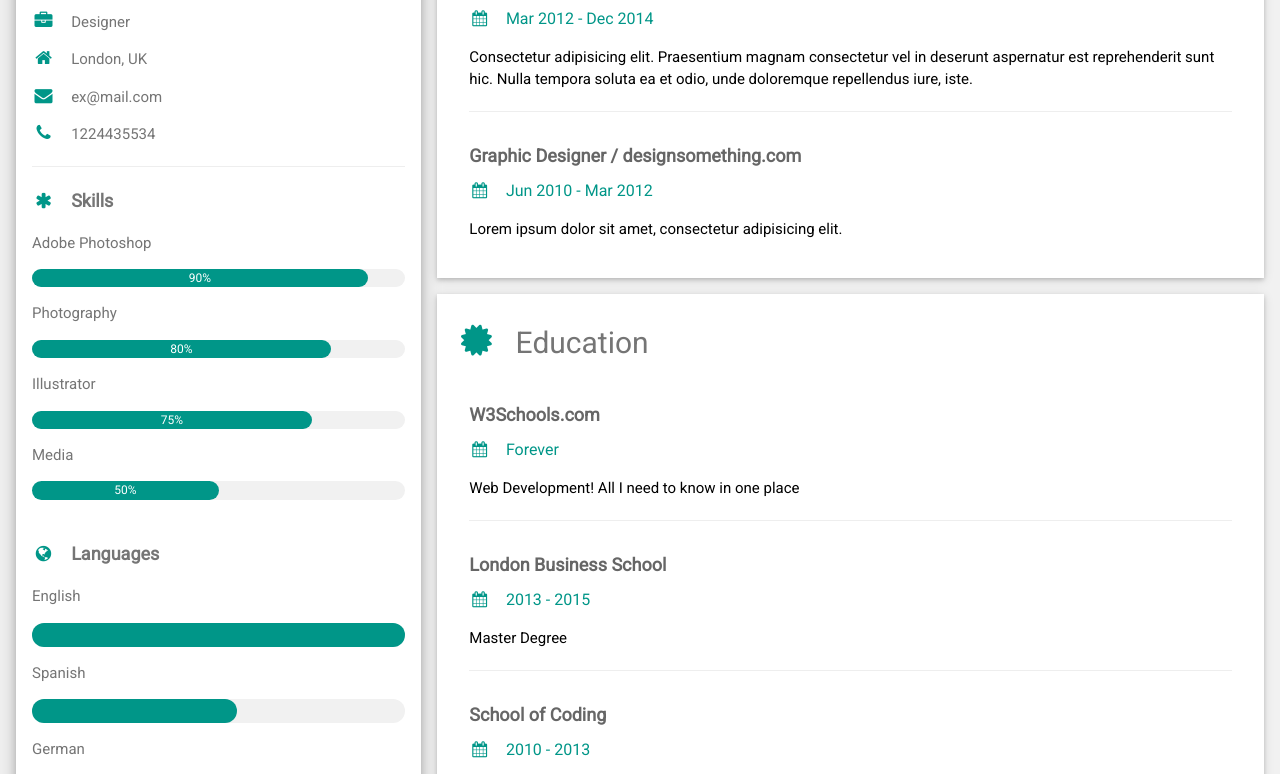
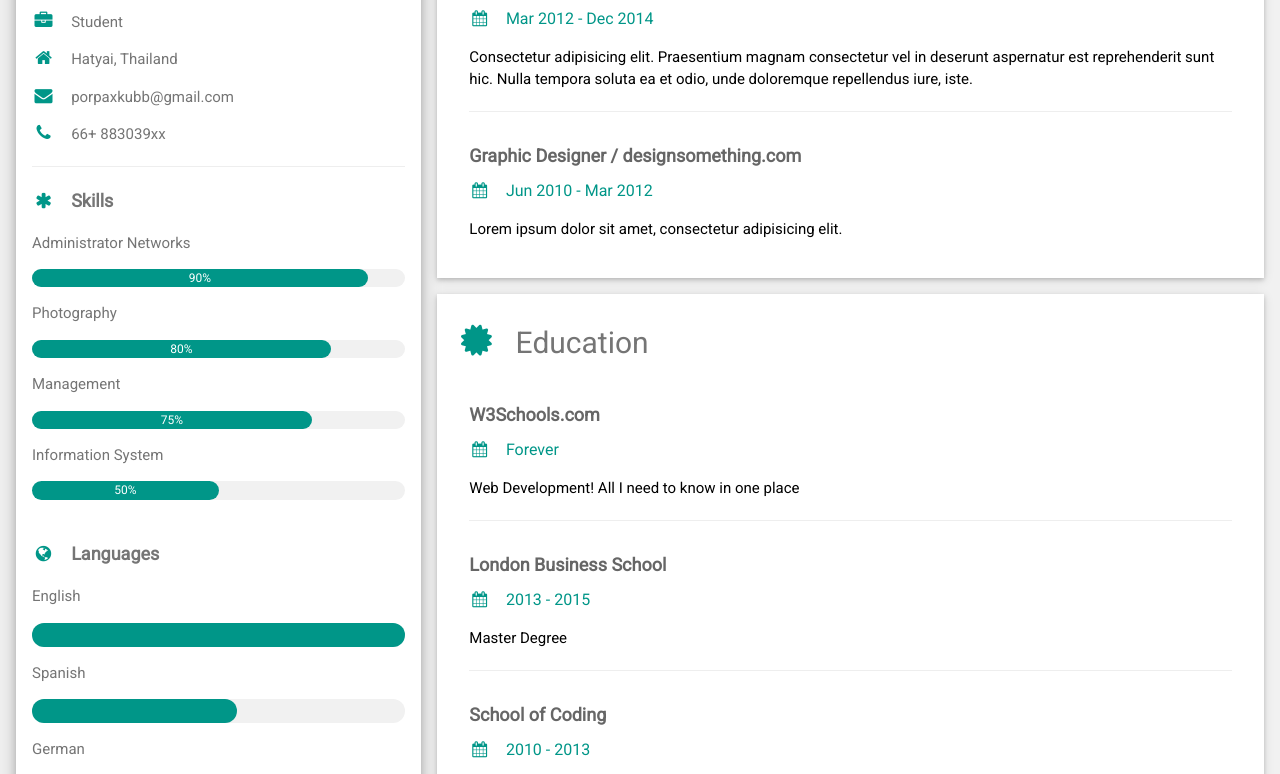
Before and after one commit to phutares/project01, a plain HTML site: page index.html in a window 1280 px wide. Shown: the part 326-1100 px from the top of the page. Drawn offline with Linux system fonts and the light colour scheme.

Commit message:
Update index.html

```diff
--- a/index.html
+++ b/index.html
@@ -28,14 +28,14 @@ html,body,h1,h2,h3,h4,h5,h6 {font-family: "Roboto", sans-serif}
           </div>
         </div>
         <div class="w3-container">
-          <p><i class="fa fa-briefcase fa-fw w3-margin-right w3-large w3-text-teal"></i>Designer</p>
-          <p><i class="fa fa-home fa-fw w3-margin-right w3-large w3-text-teal"></i>London, UK</p>
-          <p><i class="fa fa-envelope fa-fw w3-margin-right w3-large w3-text-teal"></i>ex@mail.com</p>
-          <p><i class="fa fa-phone fa-fw w3-margin-right w3-large w3-text-teal"></i>1224435534</p>
+          <p><i class="fa fa-briefcase fa-fw w3-margin-right w3-large w3-text-teal"></i>Student</p>
+          <p><i class="fa fa-home fa-fw w3-margin-right w3-large w3-text-teal"></i>Hatyai, Thailand</p>
+          <p><i class="fa fa-envelope fa-fw w3-margin-right w3-large w3-text-teal"></i>porpaxkubb@gmail.com</p>
+          <p><i class="fa fa-phone fa-fw w3-margin-right w3-large w3-text-teal"></i>66+ 883039xx</p>
           <hr>
 
           <p class="w3-large"><b><i class="fa fa-asterisk fa-fw w3-margin-right w3-text-teal"></i>Skills</b></p>
-          <p>Adobe Photoshop</p>
+          <p>Administrator Networks</p>
           <div class="w3-light-grey w3-round-xlarge w3-small">
             <div class="w3-container w3-center w3-round-xlarge w3-teal" style="width:90%">90%</div>
           </div>
@@ -45,11 +45,11 @@ html,body,h1,h2,h3,h4,h5,h6 {font-family: "Roboto", sans-serif}
               <div class="w3-center w3-text-white">80%</div>
             </div>
           </div>
-          <p>Illustrator</p>
+          <p>Management</p>
           <div class="w3-light-grey w3-round-xlarge w3-small">
             <div class="w3-container w3-center w3-round-xlarge w3-teal" style="width:75%">75%</div>
           </div>
-          <p>Media</p>
+          <p>Information System</p>
           <div class="w3-light-grey w3-round-xlarge w3-small">
             <div class="w3-container w3-center w3-round-xlarge w3-teal" style="width:50%">50%</div>
           </div>
```
